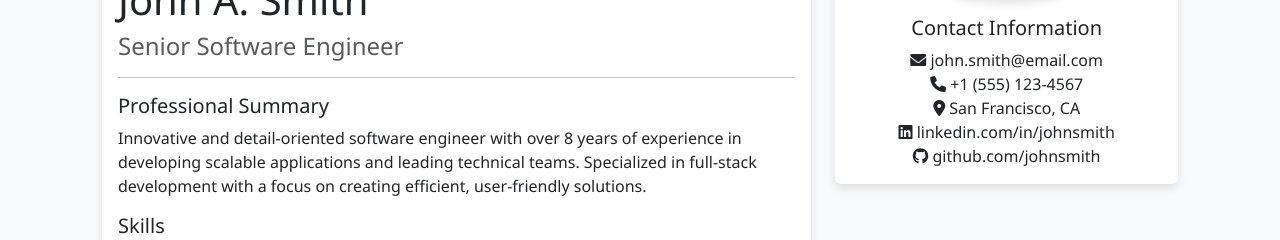
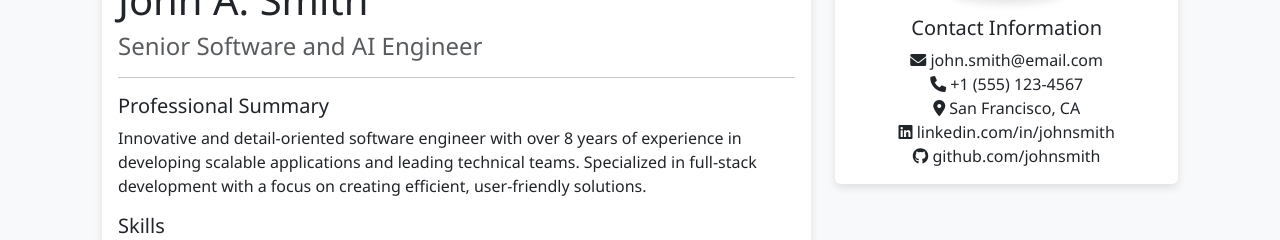
Before and after one commit to Ali-Moukallid/portfolioActions, a Django app: page / in a window 1280 px wide. Shown: the part 176-416 px from the top of the page. Run offline with Django 5.2, Linux system fonts and the light colour scheme; some libraries are stand-ins or nearby versions.

Commit message:
Change applied to check live deployment

```diff
--- a/templates/portfolio/home.html
+++ b/templates/portfolio/home.html
@@ -6,7 +6,7 @@
         <div class="card mb-4">
             <div class="card-body">
                 <h1 class="card-title">John A. Smith</h1>
-                <h4 class="text-muted">Senior Software Engineer</h4>
+                <h4 class="text-muted">Senior Software and AI Engineer</h4>
                 <hr>
 
                 <h5>Professional Summary</h5>
```
